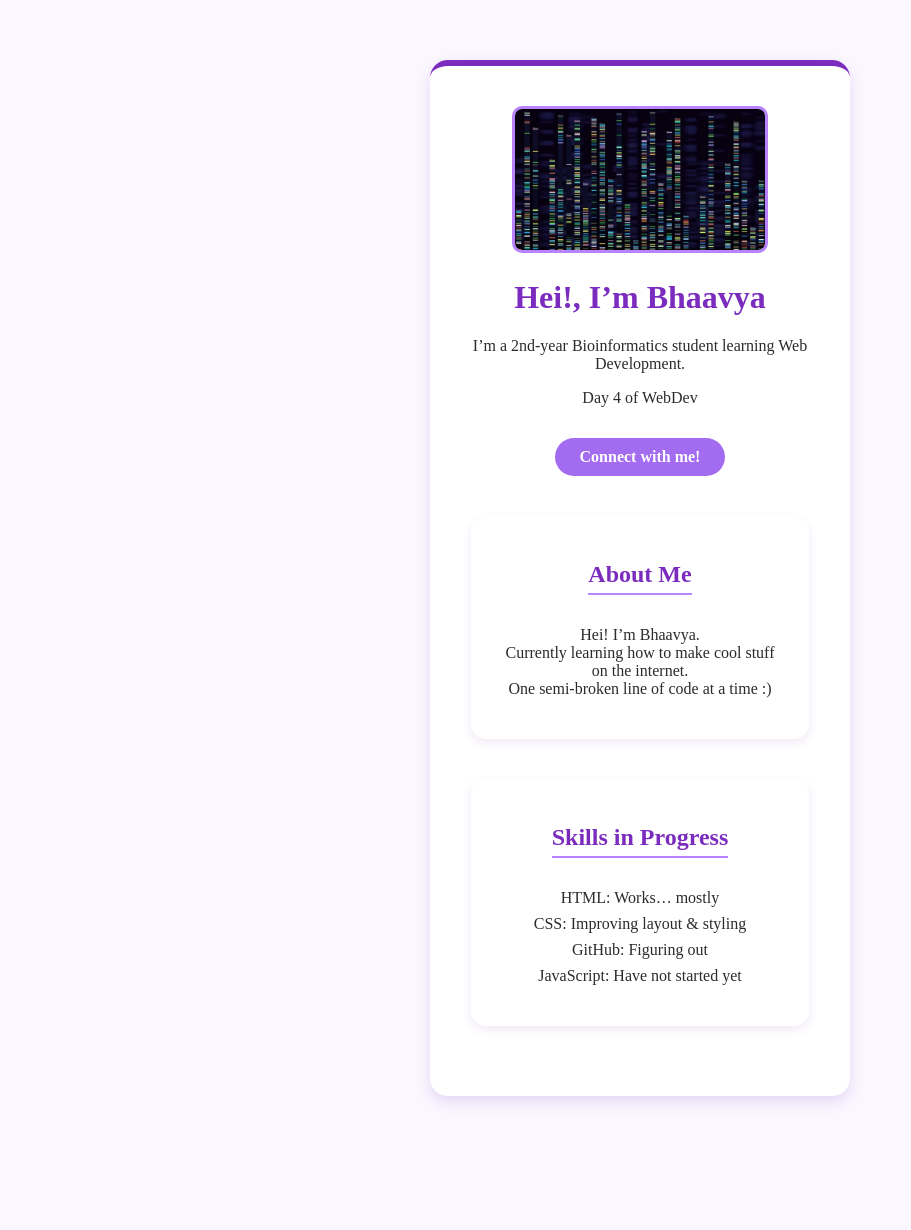
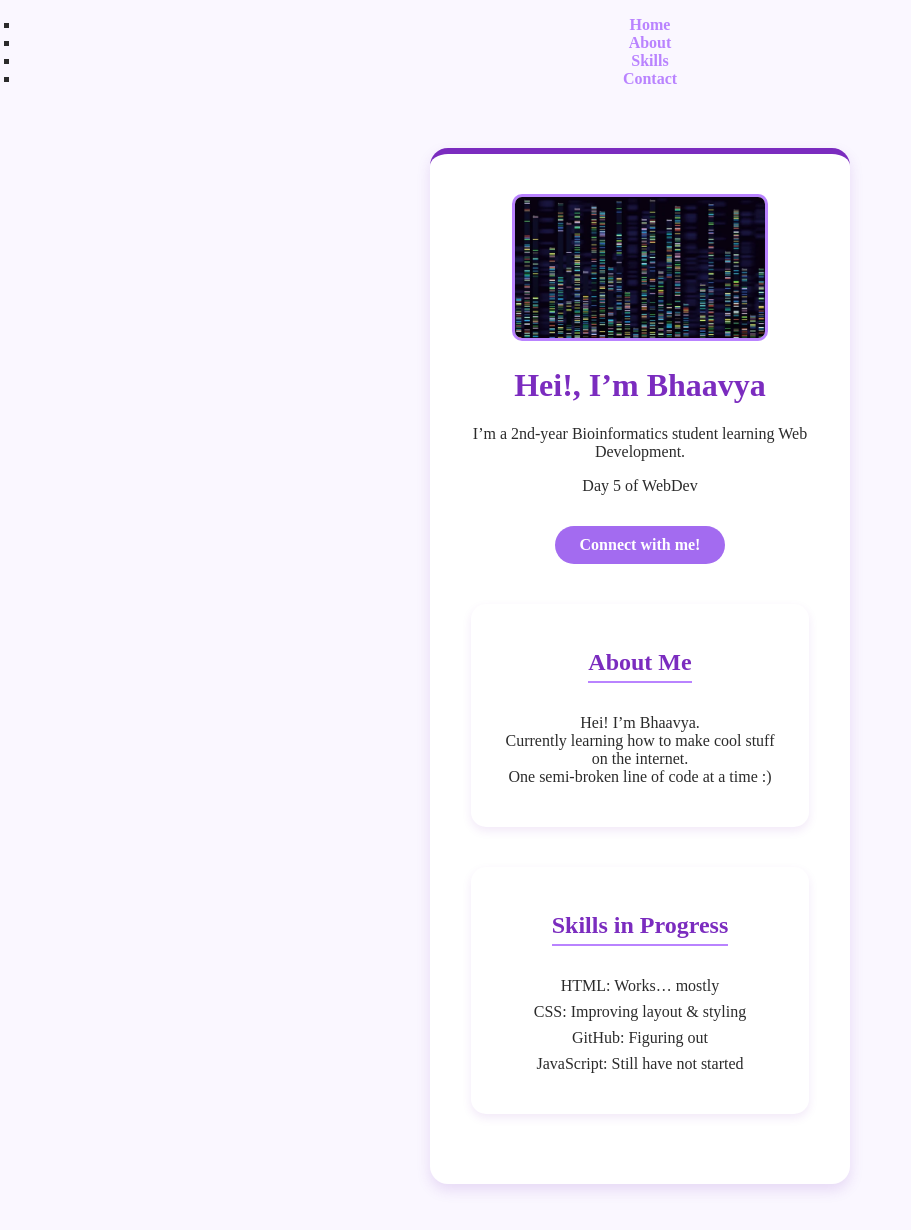
Before and after one commit to Bhaavyasinha/webdev-learning-journey, a plain HTML site: page index.html in a window 1280 px wide. Shown: the whole page, without its empty margins (0-911 px from the left). Before the commit the page ends 1156 px from the top, so only its background shows below. Drawn offline with Linux system fonts and the light colour scheme.

Commit message:
Update index.html

```diff
--- a/index.html
+++ b/index.html
@@ -7,13 +7,22 @@
   <link rel="stylesheet" href="style.css" />
 </head>
 <body>
+  <nav class="navbar">
+  <ul>
+    <li><a href="#">Home</a></li>
+    <li><a href="#">About</a></li>
+    <li><a href="#">Skills</a></li>
+    <li><a href="#">Contact</a></li>
+  </ul>
+</nav>
+
   <div class="card">
     <img src="pic.jpg" alt="Profile Picture" />
     <h1>Hei!, I’m Bhaavya </h1>
     <p>I’m a 2nd-year Bioinformatics student learning Web Development.</p>
-    <p>Day 4 of WebDev</p>
+    <p>Day 5 of WebDev</p>
 
-    <!-- LinkedIn button -->
+
     <a href="https://www.linkedin.com/in/bhaavyasinha/" target="_blank" class="linkedin-btn">
       Connect with me!
     </a>
@@ -29,7 +38,7 @@
         <li>HTML: Works… mostly</li>
         <li>CSS: Improving layout & styling</li>
         <li>GitHub: Figuring out</li>
-        <li>JavaScript: Have not started yet  </li>
+        <li>JavaScript: Still have not started   </li>
       </ul>
     </div>
   </div>
```
